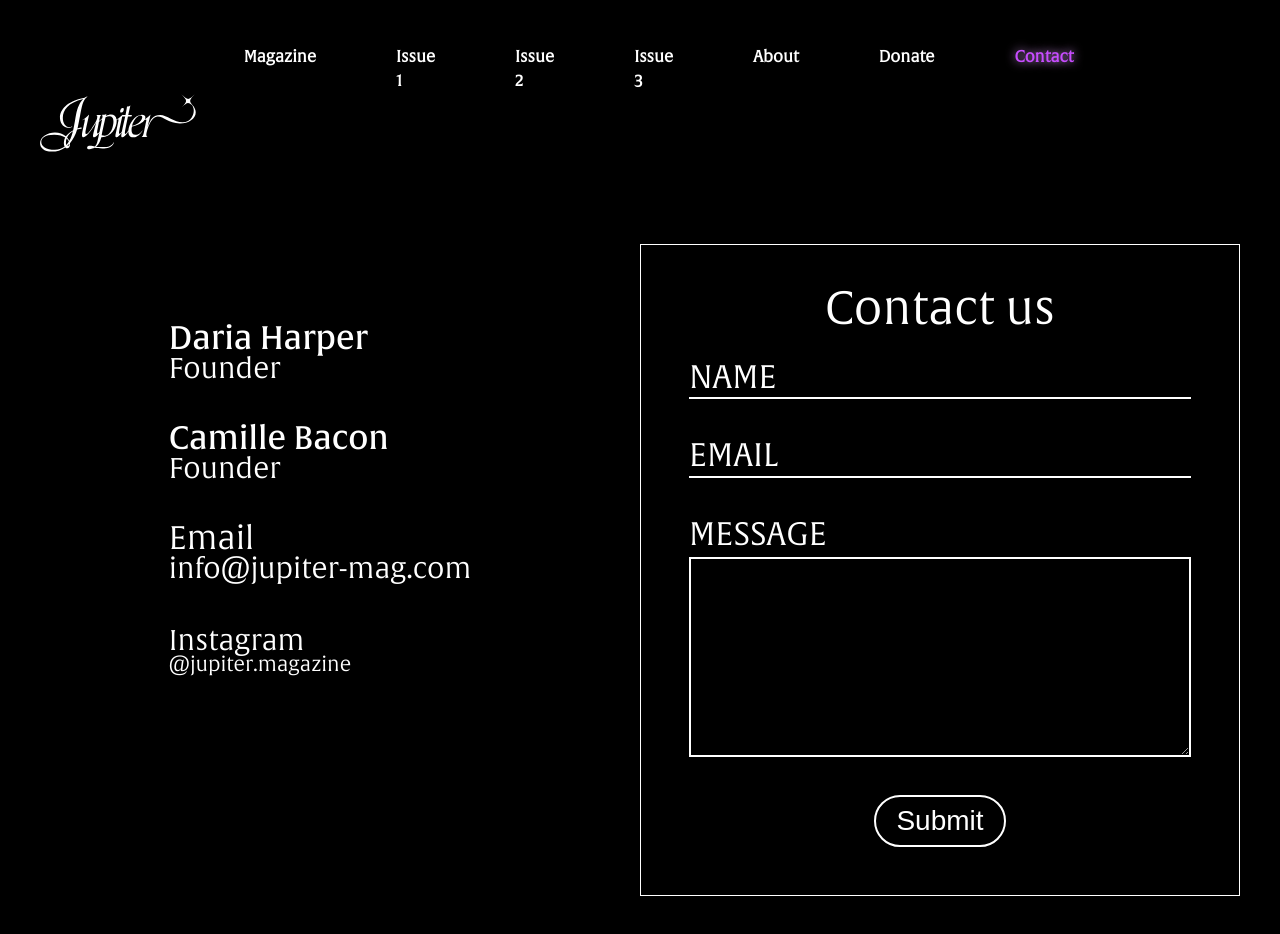
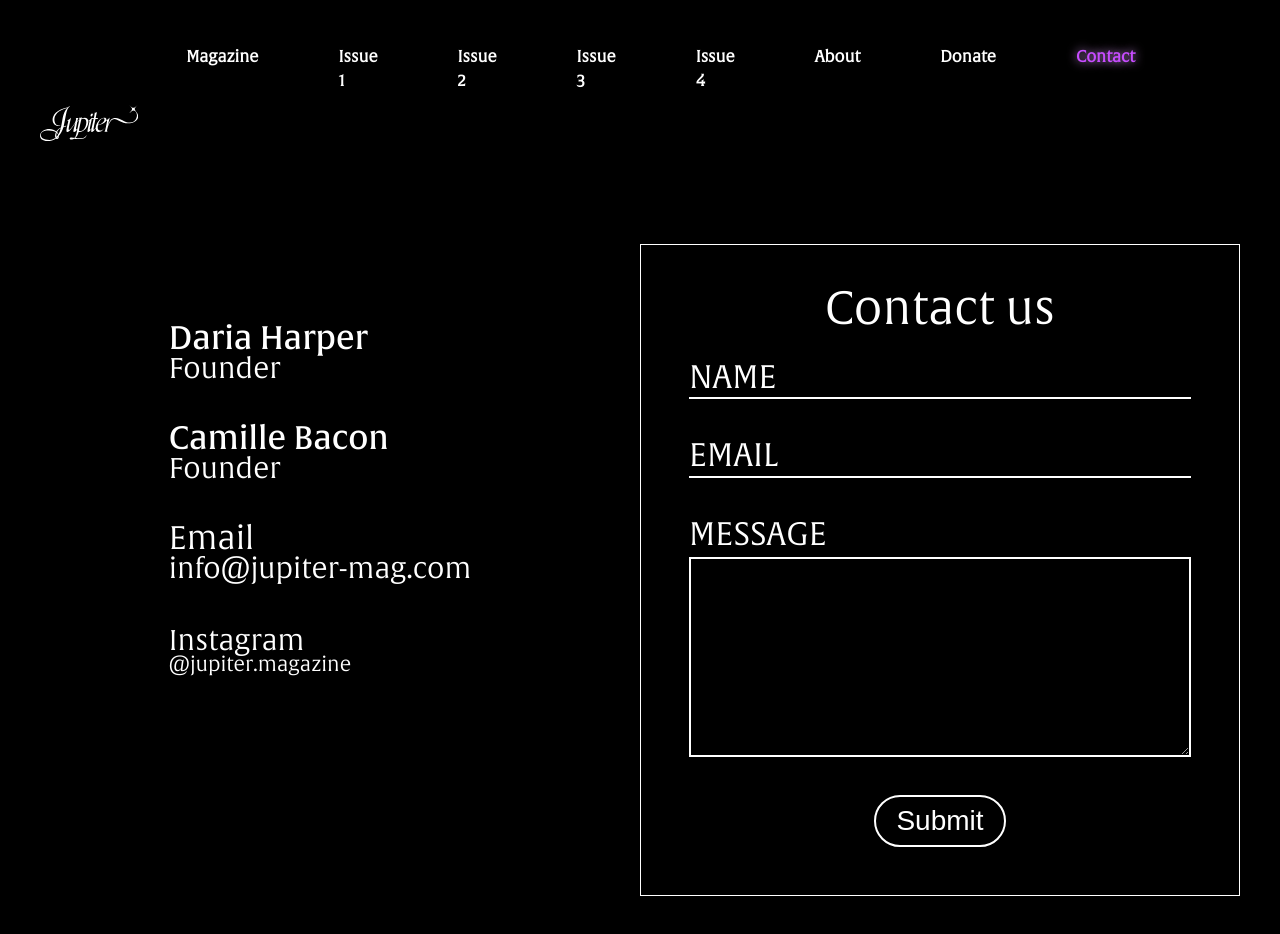
Before and after one commit to lizetteayala1211/jupiter-mag, a Next.js app: page /contact in a window 1280 px wide. Shown: the top 934 px of the page. Built offline with nearby package versions, Linux system fonts and the light colour scheme; no server answers; a web font is replaced by a local one.

Commit message:
Pushing update to nav bar to add in Issue 4

```diff
--- a/src/components/header/NavBar.tsx
+++ b/src/components/header/NavBar.tsx
@@ -13,7 +13,7 @@ export function NavBar({ dynamic }: { dynamic?: boolean }) {
       <NavBarItem dynamic={dynamic || false} page="issue 1" />
       <NavBarItem dynamic={dynamic || false} page="issue 2" />
       <NavBarItem dynamic={dynamic || false} page="issue 3" />
-      {/* <NavBarItem dynamic={dynamic || false} page="issue 4" /> */}
+      <NavBarItem dynamic={dynamic || false} page="issue 4" />
       <NavBarItem dynamic={dynamic || false} page="about" />
       <NavBarItem
         dynamic={dynamic || false}
```
